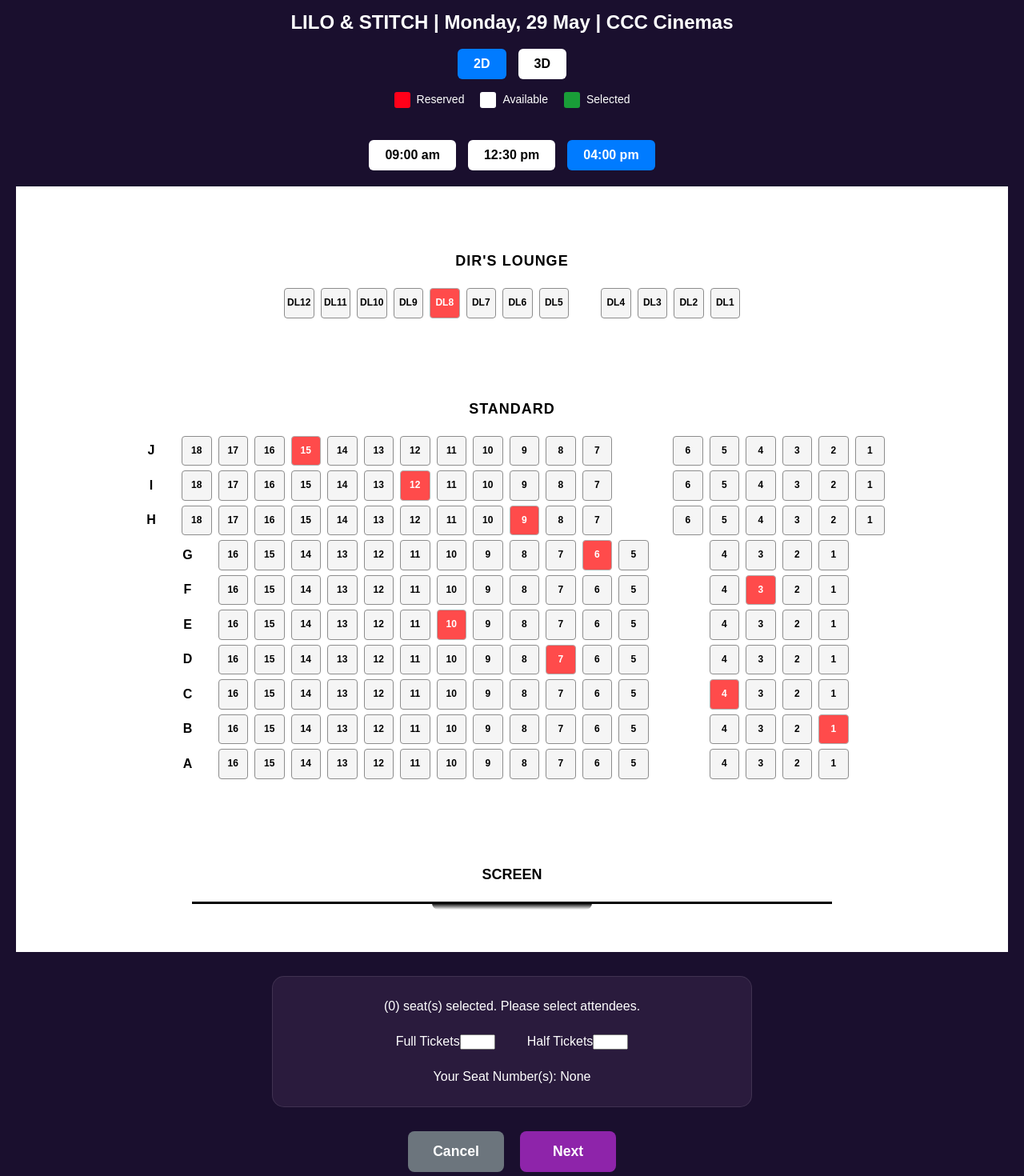
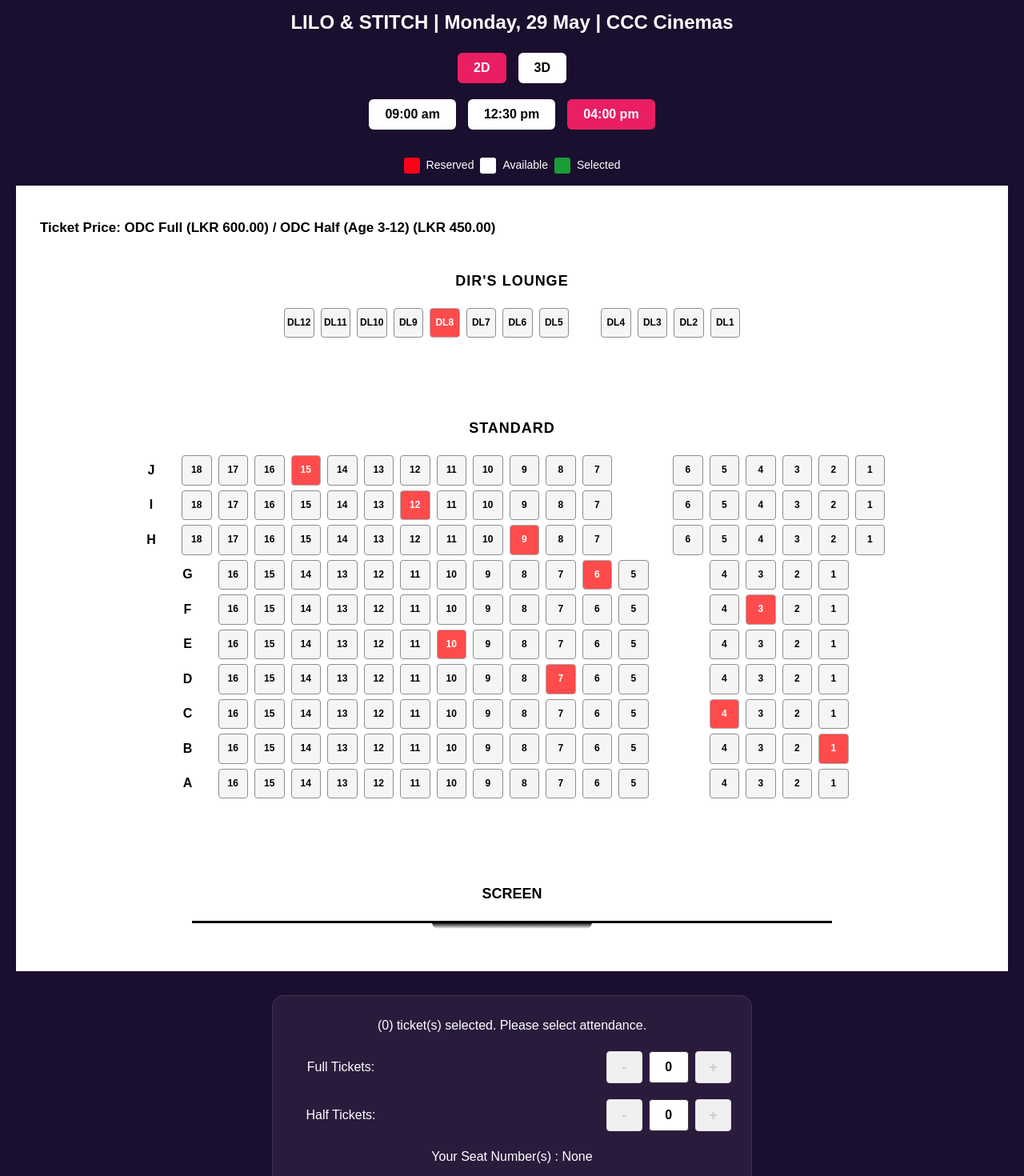
Before and after one commit to AnuNirmani/Movie-Ticket-Booking, a React (Vite) app: page /seat-booking in a window 1280 px wide. Shown: the part 100-1570 px from the top of the page at 80% size. Built offline with nearby package versions, Linux system fonts and the light colour scheme.

Commit message:
Set ticket selection box

```diff
--- a/src/css/Home/Booking/seatbooking.css
+++ b/src/css/Home/Booking/seatbooking.css
@@ -12,8 +12,8 @@
 .booking-header {
   background: transparent;
   color: #fff;
-  padding: 20px 0;
-  margin-bottom: 20px;
+  padding: 20px 0 10px 0;
+  margin-bottom: 10px;
 }
 
 /* Format buttons */
@@ -21,14 +21,17 @@
   display: flex;
   justify-content: center;
   gap: 15px;
-  margin: 15px 0;
+  margin-top: 20px;
+  margin-bottom: 20px;
 }
 
 .format-btn {
   padding: 10px 20px;
   background: #fff;
   color: #000;
-  border: none;
+  border: none !important;
+  outline: none;
+  box-shadow: none;
   border-radius: 6px;
   cursor: pointer;
   font-weight: bold;
@@ -36,20 +39,22 @@
 }
 
 .format-btn:hover {
-  background: #e0e0e0;
+  background: #e91e63;
+  color: #ffffff;
 }
 
 .format-btn.active {
-  background: #007bff;
+  background: #e91e63;
   color: #fff;
 }
 
 .legend {
   display: flex;
   justify-content: center;
-  gap: 20px;
+  gap: 8px;
   font-size: 14px;
-  margin-top: 15px;
+  margin: 15px 0;
+  color: #fff;
 }
 
 .legend-item {
@@ -72,14 +77,16 @@
   display: flex;
   justify-content: center;
   gap: 15px;
-  margin-bottom: 20px;
+  margin-bottom: 9px;
 }
 
 .showtimes button {
   padding: 10px 20px;
   background: #fff;
   color: #000;
-  border: none;
+  border: none !important;
+  outline: none;
+  box-shadow: none;
   border-radius: 6px;
   cursor: pointer;
   font-weight: bold;
@@ -87,12 +94,26 @@
 }
 
 .showtimes button:hover {
-  background: #e0e0e0;
+  background: #e91e63;
+  color: #ffffff;
 }
 
 .showtimes button.active {
-  background: #007bff;
+  background: #e91e63;
   color: #fff;
+}
+
+/* Ticket Price Display */
+.ticket-price-display {
+  text-align: left !important;
+  display: block;
+  width: 100%;
+}
+
+.ticket-price-display h6 {
+  text-align: left !important;
+  color: #000000;
+  font-size: 17px;
 }
 
 /* Seat grid */
@@ -102,7 +123,7 @@
   align-items: center;
   background: #ffffff;
   padding: 40px 30px;
-  margin: 0 auto;
+  /* margin: 0 auto; */
   max-width: 100%;
   overflow-x: auto;
   color: #000;
@@ -249,12 +270,87 @@
   border: 1px solid rgba(255, 255, 255, 0.1);
 }
 
+.ticket-selection-header {
+  color: #fff;
+  font-size: 16px;
+  margin-bottom: 20px;
+  text-align: center;
+}
+
 .ticket-types {
   display: flex;
+  flex-direction: column;
+  gap: 20px;
+  margin: 20px 0;
+}
+
+.ticket-type-row {
+  display: flex;
+  align-items: center;
+  justify-content: space-between;
+  gap: 20px;
+}
+
+.ticket-type-label {
+  color: #fff;
+  font-size: 16px;
+  font-weight: 500;
+  min-width: 120px;
+}
+
+.ticket-counter {
+  display: flex;
+  align-items: center;
+  gap: 8px;
+}
+
+.counter-btn {
+  width: 40px;
+  height: 40px;
+  border: 1px solid #ccc;
+  background: #f5f5f5;
+  color: #333;
+  font-size: 18px;
+  font-weight: bold;
+  cursor: pointer;
+  border-radius: 4px;
+  display: flex;
+  align-items: center;
   justify-content: center;
-  gap: 40px;
-  margin: 20px 0;
-  flex-wrap: wrap;
+  transition: all 0.2s ease;
+}
+
+.counter-btn:hover:not(.disabled) {
+  background: #e0e0e0;
+  border-color: #999;
+}
+
+.counter-btn.disabled {
+  background: #f0f0f0;
+  color: #ccc;
+  cursor: not-allowed;
+  border-color: #e0e0e0;
+}
+
+.ticket-count {
+  width: 50px;
+  height: 40px;
+  border: 1px solid #333;
+  background: #fff;
+  color: #000;
+  font-size: 16px;
+  font-weight: bold;
+  display: flex;
+  align-items: center;
+  justify-content: center;
+  border-radius: 4px;
+}
+
+.seat-numbers {
+  color: #fff;
+  font-size: 16px;
+  margin-top: 20px;
+  text-align: center;
 }
 
 .actions {
--- a/src/pages/Home/Booking/SeatBooking.jsx
+++ b/src/pages/Home/Booking/SeatBooking.jsx
@@ -1,8 +1,7 @@
-import React, { useState } from "react";
+import React, { useState, useEffect } from "react";
 import { useNavigate } from "react-router-dom";
 import Navbar from "../../HeadFoot/Navbar";
 import Footer from "../../HeadFoot/Footer";
-import Deals from "../../../components/Deals";
 import "../../../css/Home/Booking/seatbooking.css";
 
 const SeatBooking = () => {
@@ -10,6 +9,8 @@ const SeatBooking = () => {
   const [selectedSeats, setSelectedSeats] = useState([]);
   const [activeShowtime, setActiveShowtime] = useState("04:00 pm");
   const [activeFormat, setActiveFormat] = useState("2D");
+  const [fullTickets, setFullTickets] = useState(0);
+  const [halfTickets, setHalfTickets] = useState(0);
 
   const dirLoungeSeats = ["DL12", "DL11", "DL10", "DL9", "DL8", "DL7", "DL6", "DL5", "DL4", "DL3", "DL2", "DL1"];
   const standardRows = ["J", "I", "H", "G", "F", "E", "D", "C", "B", "A"];
@@ -18,11 +19,54 @@ const SeatBooking = () => {
   const toggleSeat = (seatId) => {
     if (reservedSeats.includes(seatId)) return;
     if (selectedSeats.includes(seatId)) {
-      setSelectedSeats(selectedSeats.filter((s) => s !== seatId));
+      const newSelectedSeats = selectedSeats.filter((s) => s !== seatId);
+      setSelectedSeats(newSelectedSeats);
+      // Adjust ticket counts if they exceed the new seat count
+      const totalTickets = fullTickets + halfTickets;
+      if (totalTickets > newSelectedSeats.length) {
+        const excess = totalTickets - newSelectedSeats.length;
+        if (halfTickets >= excess) {
+          setHalfTickets(halfTickets - excess);
+        } else {
+          setHalfTickets(0);
+          setFullTickets(fullTickets - (excess - halfTickets));
+        }
+      }
     } else {
       setSelectedSeats([...selectedSeats, seatId]);
     }
   };
+
+  const incrementFullTickets = () => {
+    if (fullTickets + halfTickets < selectedSeats.length) {
+      setFullTickets(fullTickets + 1);
+    }
+  };
+
+  const decrementFullTickets = () => {
+    if (fullTickets > 0) {
+      setFullTickets(fullTickets - 1);
+    }
+  };
+
+  const incrementHalfTickets = () => {
+    if (fullTickets + halfTickets < selectedSeats.length) {
+      setHalfTickets(halfTickets + 1);
+    }
+  };
+
+  const decrementHalfTickets = () => {
+    if (halfTickets > 0) {
+      setHalfTickets(halfTickets - 1);
+    }
+  };
+
+  // Auto-assign first selected seat to full ticket
+  useEffect(() => {
+    if (selectedSeats.length === 1 && fullTickets === 0 && halfTickets === 0) {
+      setFullTickets(1);
+    }
+  }, [selectedSeats.length, fullTickets, halfTickets]);
 
   const getSeatClass = (seatId) => {
     let seatClass = "seat";
@@ -61,20 +105,6 @@ const SeatBooking = () => {
             </button>
           </div>
 
-          {/* Legend */}
-          <div className="legend">
-            <div className="legend-item">
-              <span className="box reserved"></span> Reserved
-            </div>
-            <div className="legend-item">
-              <span className="box available"></span> Available
-            </div>
-            <div className="legend-item">
-              <span className="box selected"></span> Selected
-            </div>
-          </div>
-        </div>
-
         {/* Showtimes */}
         <div className="showtimes">
           {["09:00 am", "12:30 pm", "04:00 pm"].map((time) => (
@@ -87,9 +117,31 @@ const SeatBooking = () => {
             </button>
           ))}
         </div>
+        </div>
+
+        {/* Legend */}
+        <div className="legend">
+          <div className="legend-item">
+            <span className="box reserved"></span> Reserved
+          </div>
+          <div className="legend-item">
+            <span className="box available"></span> Available
+          </div>
+          <div className="legend-item">
+            <span className="box selected"></span> Selected
+          </div>
+        </div>
+
+
 
         {/* Seat Grid */}
         <div className="seat-grid">
+
+           {/* Ticket Price Display */}
+        <div className="ticket-price-display">
+          <h6>Ticket Price: {activeFormat === "3D" ? "350" : " ODC Full (LKR 600.00) / ODC Half (Age 3-12) (LKR 450.00)"}</h6>
+        </div>
+
           {/* DIR'S LOUNGE Section */}
           <div className="section">
             <h3 className="section-title">DIR'S LOUNGE</h3>
@@ -180,20 +232,55 @@ const SeatBooking = () => {
 
         {/* Ticket selection */}
         <div className="ticket-selection">
-          <p>
-            ({selectedSeats.length}) seat(s) selected. Please select attendees.
+          <p className="ticket-selection-header">
+            ({selectedSeats.length}) ticket(s) selected. Please select attendance.
           </p>
+
           <div className="ticket-types">
-            <div>
-              <label>Full Tickets</label>
-              <input type="number" min="0" max={selectedSeats.length} />
+            <div className="ticket-type-row">
+              <label className="ticket-type-label">Full Tickets:</label>
+              <div className="ticket-counter">
+                <button
+                  className={`counter-btn ${fullTickets === 0 ? 'disabled' : ''}`}
+                  onClick={decrementFullTickets}
+                  disabled={fullTickets === 0}
+                >
+                  -
+                </button>
+                <div className="ticket-count">{fullTickets}</div>
+                <button
+                  className={`counter-btn ${fullTickets + halfTickets >= selectedSeats.length ? 'disabled' : ''}`}
+                  onClick={incrementFullTickets}
+                  disabled={fullTickets + halfTickets >= selectedSeats.length}
+                >
+                  +
+                </button>
+              </div>
             </div>
-            <div>
-              <label>Half Tickets</label>
-              <input type="number" min="0" max={selectedSeats.length} />
+
+            <div className="ticket-type-row">
+              <label className="ticket-type-label">Half Tickets:</label>
+              <div className="ticket-counter">
+                <button
+                  className={`counter-btn ${halfTickets === 0 ? 'disabled' : ''}`}
+                  onClick={decrementHalfTickets}
+                  disabled={halfTickets === 0}
+                >
+                  -
+                </button>
+                <div className="ticket-count">{halfTickets}</div>
+                <button
+                  className={`counter-btn ${fullTickets + halfTickets >= selectedSeats.length ? 'disabled' : ''}`}
+                  onClick={incrementHalfTickets}
+                  disabled={fullTickets + halfTickets >= selectedSeats.length}
+                >
+                  +
+                </button>
+              </div>
             </div>
           </div>
-          <p>Your Seat Number(s): {selectedSeats.join(", ") || "None"}</p>
+
+          <p className="seat-numbers">Your Seat Number(s) : {selectedSeats.join(", ") || "None"}</p>
         </div>
 
         <div className="actions">
@@ -206,7 +293,6 @@ const SeatBooking = () => {
         </div>
       </div>
 
-      <Deals />
       <Footer />
     </>
   );
```
